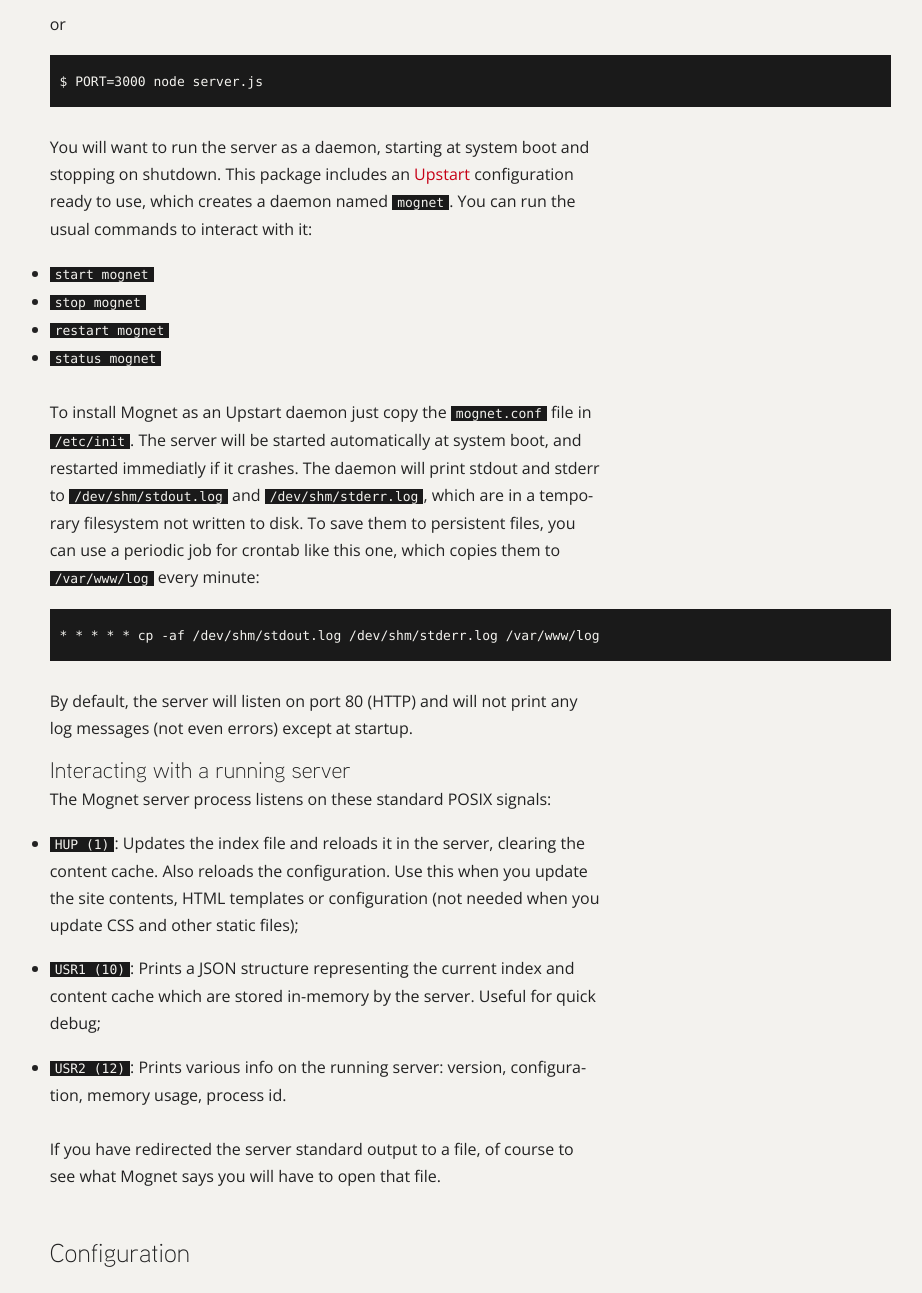
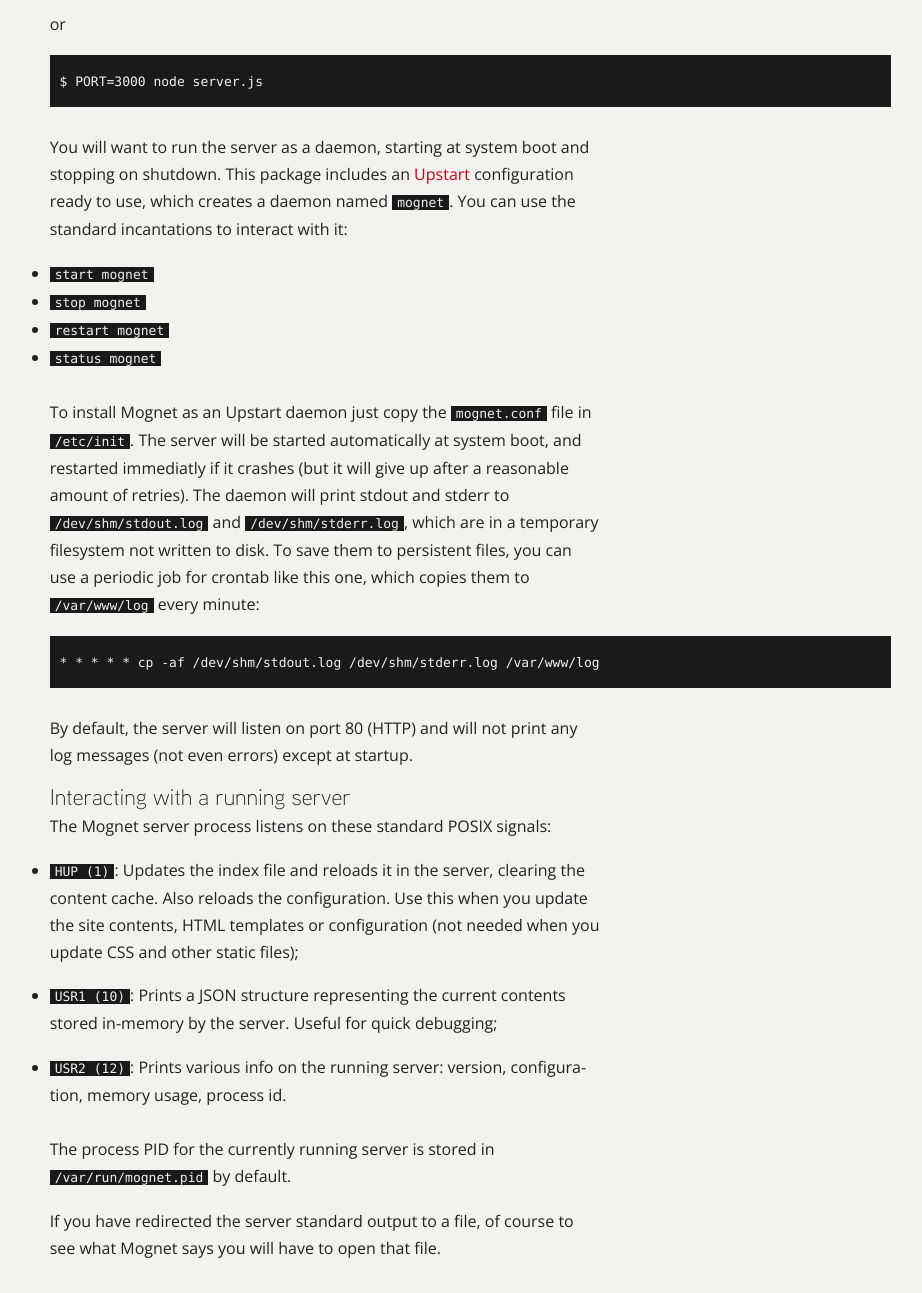
Before and after one commit to psimonazzi/mognet, a plain HTML site: page index.html in a window 1280 px wide. Shown: the part 4300-5593 px from the top of the page, without its empty margins (316-1238 px from the left). Drawn offline with nearby package versions, Linux system fonts and the light colour scheme.

Commit message:
Updated readme

```diff
--- a/index.html
+++ b/index.html
@@ -45,7 +45,7 @@
 <body class="doc">
 
 <header>
-  <div class="logo logotype"><a href="/" title="Mognet">mognet</a></div><!-- ☆ ℘ ∴ ◈ , ♚ ✪ ✦ -->
+  <div class="logo logotype"><a href="/" title="Mognet">mognet</a></div>
   <nav role="navigation">
     <ul>
       <li><a href="https://github.com/psimonazzi/mognet">source code on github</a></li>
@@ -57,7 +57,6 @@
 <h1>Mognet — Obsessively minimal, opinionated web framework for Node.js</h1>
 
 <div class="content">
-
 
 <p>Mognet is an obsessively minimal, opinionated web framework for writers who love hacking or hackers who love design. It is written in Javascript for Node.js.</p>
 <p>It was created to run the Author’s personal site, but it may also be useful for those who still believe in the Do-It-Yourself Web. If you just want Tumblr, this is totally too much work. But if you can’t sleep at night if the HTML code on your page isn’t indented beautifully, you may like it.</p>
@@ -138,14 +137,14 @@
 <pre><code class="lang-sh">$ node server.js 3000</code></pre>
 <p>or</p>
 <pre><code class="lang-sh">$ PORT=3000 node server.js</code></pre>
-<p>You will want to run the server as a daemon, starting at system boot and stopping on shutdown. This package includes an <a href="http://upstart.ubuntu.com">Upstart</a> configuration ready to use, which creates a daemon named <code>mognet</code>. You can run the usual commands to interact with it:</p>
+<p>You will want to run the server as a daemon, starting at system boot and stopping on shutdown. This package includes an <a href="http://upstart.ubuntu.com">Upstart</a> configuration ready to use, which creates a daemon named <code>mognet</code>. You can use the standard incantations to interact with it:</p>
 <ul>
 <li><code>start mognet</code></li>
 <li><code>stop mognet</code></li>
 <li><code>restart mognet</code></li>
 <li><code>status mognet</code></li>
 </ul>
-<p>To install Mognet as an Upstart daemon just copy the <code>mognet.conf</code> file in <code>/etc/init</code>. The server will be started automatically at system boot, and restarted immediatly if it crashes.
+<p>To install Mognet as an Upstart daemon just copy the <code>mognet.conf</code> file in <code>/etc/init</code>. The server will be started automatically at system boot, and restarted immediatly if it crashes (but it will give up after a reasonable amount of retries).
 The daemon will print stdout and stderr to <code>/dev/shm/stdout.log</code> and <code>/dev/shm/stderr.log</code>, which are in a temporary filesystem not written to disk. To save them to persistent files, you can use a periodic job for crontab like this one, which copies them to <code>/var/www/log</code> every minute:</p>
 <pre><code>* * * * * cp -af /dev/shm/stdout.log /dev/shm/stderr.log /var/www/log</code></pre>
 <p>By default, the server will listen on port 80 (HTTP) and will not print any log messages (not even errors) except at startup.</p>
@@ -154,11 +153,12 @@
 <ul>
 <li><p><code>HUP (1)</code>: Updates the index file and reloads it in the server, clearing the content cache. Also reloads the configuration. Use this when you update the site contents, HTML templates or configuration (not needed when you update CSS and other static files);</p>
 </li>
-<li><p><code>USR1 (10)</code>: Prints a JSON structure representing the current index and content cache which are stored in-memory by the server. Useful for quick debug;</p>
+<li><p><code>USR1 (10)</code>: Prints a JSON structure representing the current contents stored in-memory by the server. Useful for quick debugging;</p>
 </li>
 <li><p><code>USR2 (12)</code>: Prints various info on the running server: version, configuration, memory usage, process id. </p>
 </li>
 </ul>
+<p>The process PID for the currently running server is stored in <code>/var/run/mognet.pid</code> by default.</p>
 <p>If you have redirected the server standard output to a file, of course to see what Mognet says you will have to open that file.</p>
 <h2>Configuration</h2>
 <p>You can change the default configuration by writing a JSON file named <code>config.json</code> in <code>mognet/app/</code>.</p>
@@ -203,7 +203,6 @@
 <h2>License</h2>
 <p>Mognet is released under the MIT License. See the <code>LICENSE</code> file.</p>
 
-
 </div><!-- /content -->
 </div>
 
@@ -220,14 +219,5 @@
   <small><em>Fatto in Italia con amore &amp; ossessione.</em></small>
 </footer>
 
-<!--{{#cfg.googleAnalyticsAccount}}
-<script>
-  var _gaq=[['_setAccount','{{{cfg.googleAnalyticsAccount}}}'],['_trackPageview']];
-  (function(d,t){var g=d.createElement(t),s=d.getElementsByTagName(t)[0];
-  g.src=('https:'==location.protocol?'//ssl':'//www')+'.google-analytics.com/ga.js';
-  s.parentNode.insertBefore(g,s)}(document,'script'));
-</script>
-{{/cfg.googleAnalyticsAccount}}-->
-
 </body>
 </html>
```
